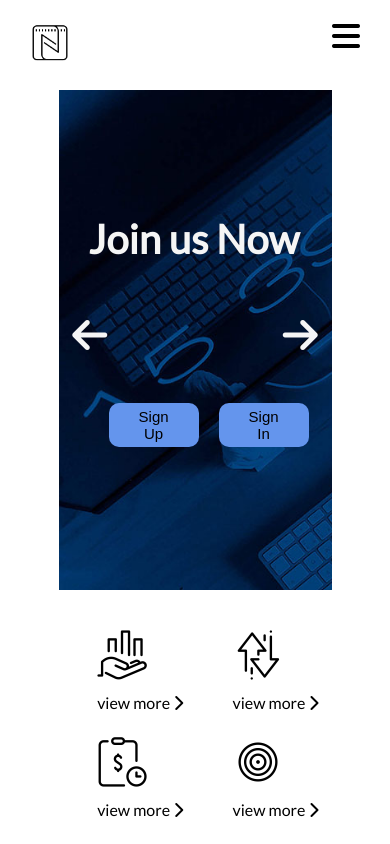
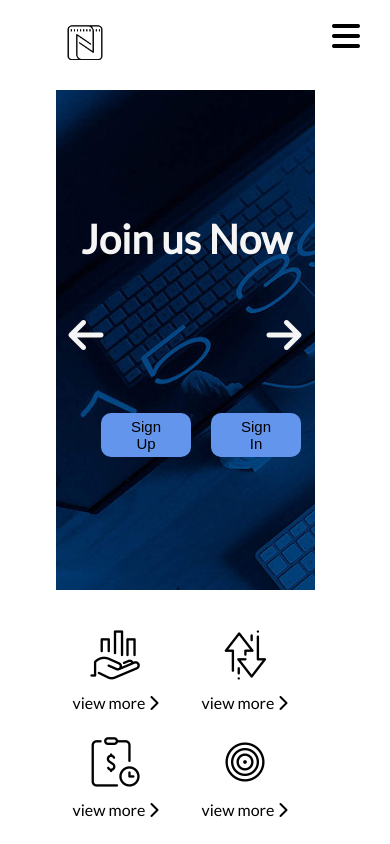
Before and after one commit to Marczakk/Project1-Portfolio-, a plain HTML site: page index.html in a window 390 px wide. Shown: the top 844 px of the page. Drawn offline with nearby package versions, Linux system fonts and the light colour scheme.

Commit message:
fix mobile

```diff
--- a/css/style.css
+++ b/css/style.css
@@ -3,6 +3,10 @@
 /* font-family: 'Roboto', sans-serif;
 font-family: 'Lato', sans-serif;
 font-family: 'Catamaran', sans-serif; */
+
+.wrapper{
+    overflow: hidden;
+}
 
 :root {
     --light-gray: #2b3032a1;
@@ -30,8 +34,12 @@ font-family: 'Catamaran', sans-serif; */
 
 .logo{
     height: 40px;
-    margin-left: 10px;
+    margin-left: 30px;
     margin-bottom: -28px;
+}
+
+html, body{
+    overflow-x: hidden;
 }
 
 *{
@@ -158,10 +166,18 @@ nav ul li{
     grid-template-columns: repeat(auto-fit, minmax(14rem,1fr ));
     grid-gap: 25px;
     /* transform: translateX(100px); */
+    margin: auto;
+    text-align: center;
+    justify-content: center;
+    place-items: center;
+    position: relative;
+    right: 70px;
+    overflow: hidden;
 }
 
 .icons p{
     margin-top: 10px;
+
 }
 
 .icons img{
@@ -381,12 +397,14 @@ nav ul li{
     margin: 120px auto;
     position: relative;
     margin-left: 30px;
+    overflow-x: hidden;
 
 
 }
 
 .fourth{
-    margin-right: 65px;
+    /* margin-right: 65px; */
+    overflow: hidden;
 }
 
 .fourth img{
@@ -520,7 +538,8 @@ nav ul li{
     grid-template-columns: 1fr 1fr;
     grid-gap: 20px;
     margin-left: 30px;
-    padding: 10px;
+    padding: 20px;
+    border-radius: 1000px;
 }
 
 .Join-Us h1{
@@ -884,3 +903,53 @@ footer .container{
         padding: 10px 15px;
     }
 }
+
+
+@media(max-width: 450px){
+
+    header{
+        overflow: hidden;
+        max-width: 370px !important;
+    }
+
+    main{
+        overflow: hidden;
+        max-width: 370px !important;
+    }
+
+    .container{
+        overflow: hidden;
+
+        /* position: absolute; */
+    }
+
+    .container1{
+        margin: 0 auto;
+        text-align: center;
+        width: 300px !important;
+        overflow: hidden;
+    }
+
+    .Join-Us .buttons{
+        position: relative;
+        right: 10px;
+    }
+
+    .icons{
+        text-align: center;
+        position: relative;
+        right: 30px;
+        overflow: hidden;
+    }
+
+    .wrapper{
+        overflow-x: hidden;
+        position: relative;
+        /* width: 270px; */
+    }
+
+
+
+
+
+}
--- a/index.html
+++ b/index.html
@@ -19,12 +19,13 @@
 
 <body>
 
+    <div class="wrapper">
         <div class="menu-btn">
             <i class="fas fa-bars fa-2x"></i>
         </div>
 
         <header>
-        <div class="container" id="section1">
+            <div class="container1" id="section1">
                 <nav>
                     <img src="img/logo.png" class="logo" alt="" srcset="">
 
@@ -370,6 +371,9 @@
 
 
         </footer>
+    </div>
+
+
 
 
 
```
Lines whose indentation alone changed are shown as unchanged.
